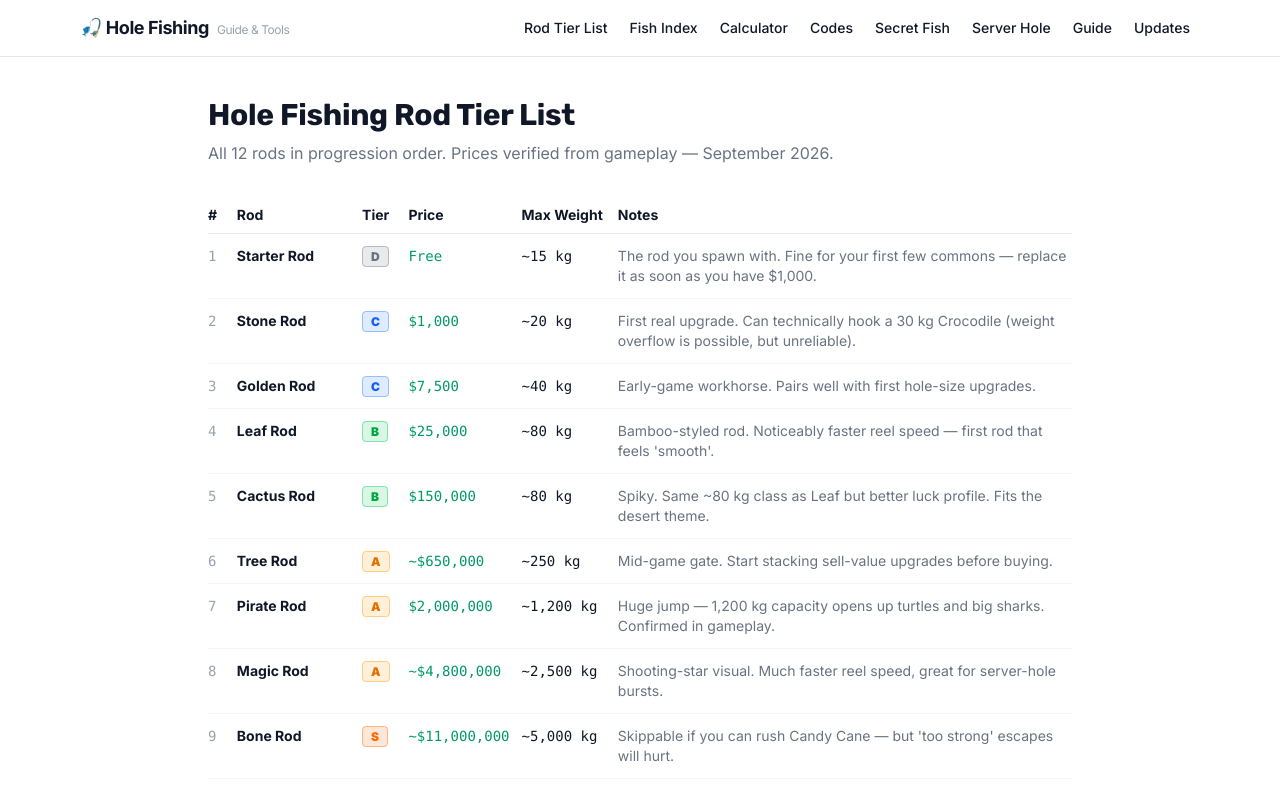
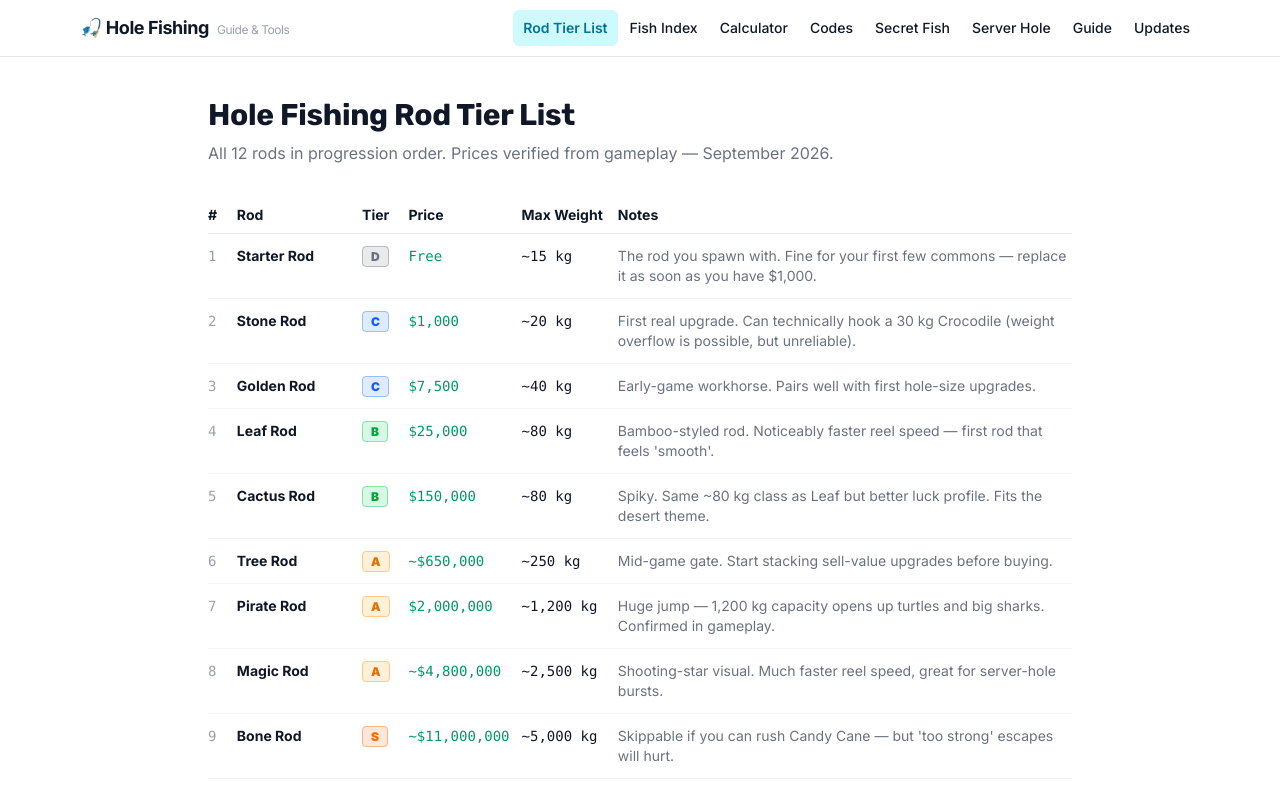
Before and after one commit to ken-fs/holefishing, a Next.js app: page /rods in a window 1280 px wide. Shown: the top 789 px of the page. Built offline with nearby package versions, Linux system fonts and the light colour scheme.

Commit message:
feat: UX/SEO pass — active nav, skip-link, hero LCP+texture, bento grid, FAQ 5+, focus rings

```diff
--- a/src/app/codes/page.tsx
+++ b/src/app/codes/page.tsx
@@ -31,6 +31,16 @@ export default function CodesPage() {
       question: 'How do I get free rewards in Hole Fishing without codes?',
       answer:
         'Claim the free reward chest near the spawn (likes/group rewards), fish during the Server Hole event for 4x cash, and complete your fish index — each milestone grants permanent +luck.',
+    },
+    {
+      question: 'When will Hole Fishing add codes?',
+      answer:
+        'No official date has been announced. Roblox simulators typically add codes around major updates or visit milestones — the Desert Event did not include a code system. We monitor daily and update this page the moment codes arrive.',
+    },
+    {
+      question: 'Are the Hole Fishing codes on other websites real?',
+      answer:
+        'No. Any site currently listing "working Hole Fishing codes" is fabricating them — the game has no redemption UI. Bookmark this page for verified status instead.',
     },
   ]);
 
--- a/src/app/globals.css
+++ b/src/app/globals.css
@@ -52,17 +52,17 @@ code {
   @apply px-1 py-0.5 rounded bg-gray-100 dark:bg-gray-800 text-sm font-mono;
 }
 
-/* Hero：旭日放射 + 血色渐变 + 细颗粒，纯 CSS 无图片 */
+/* Hero：深水光晕 + 放射纹理 + 细颗粒，纯 CSS 无图片 */
 .hero-bg {
-  background-color: #0a0608;
+  background-color: #06202b;
   background-image:
-    radial-gradient(circle at 50% 120%, rgba(225, 29, 42, 0.55) 0%, rgba(225, 29, 42, 0) 55%),
+    radial-gradient(circle at 50% 120%, rgba(14, 116, 144, 0.55) 0%, rgba(14, 116, 144, 0) 55%),
     repeating-conic-gradient(
       from 0deg at 50% 120%,
       rgba(255, 255, 255, 0.04) 0deg 6deg,
       rgba(255, 255, 255, 0) 6deg 12deg
     ),
-    linear-gradient(160deg, #1a0306 0%, #0a0608 60%, #000 100%);
+    linear-gradient(160deg, #062530 0%, #041820 60%, #020d12 100%);
 }
 
 /* 细颗粒噪点覆盖层（SVG data URI，约 1KB）*/
@@ -87,3 +87,44 @@ code {
   -webkit-box-orient: vertical;
   overflow: hidden;
 }
+
+/* ===== 体验优化批次 ===== */
+/* 标题防孤词 */
+h1, h2 {
+  text-wrap: balance;
+}
+/* 数字表格化（价格/数值不跳动） */
+.tabular {
+  font-variant-numeric: tabular-nums;
+}
+/* 键盘焦点环（可访问性） */
+a:focus-visible,
+button:focus-visible,
+select:focus-visible,
+input:focus-visible {
+  outline: 2px solid var(--color-deep-500);
+  outline-offset: 2px;
+  border-radius: 6px;
+}
+/* 按钮按压缩放反馈 */
+.btn-press {
+  transition: transform 150ms ease, background-color 200ms ease, color 200ms ease;
+}
+.btn-press:active {
+  transform: scale(0.97);
+}
+/* 跳转主内容链接（屏幕阅读器/键盘） */
+.skip-link {
+  position: absolute;
+  left: -9999px;
+  top: 0;
+  z-index: 100;
+  padding: 0.5rem 1rem;
+  background: var(--color-deep-600);
+  color: #fff;
+  border-radius: 0 0 0.5rem 0;
+  font-weight: 600;
+}
+.skip-link:focus {
+  left: 0;
+}
--- a/src/app/layout.tsx
+++ b/src/app/layout.tsx
@@ -51,8 +51,9 @@ gtag('config', 'G-QX57H8KJLJ');`}
         </Script>
       </head>
       <body className="min-h-screen bg-white dark:bg-gray-950 text-gray-900 dark:text-gray-100 antialiased font-body">
+        <a href="#main" className="skip-link">Skip to content</a>
         <Header />
-        <main className="min-h-[calc(100vh-180px)]">{children}</main>
+        <main id="main" className="min-h-[calc(100vh-180px)]">{children}</main>
         <Footer />
       </body>
     </html>
--- a/src/app/page.tsx
+++ b/src/app/page.tsx
@@ -23,9 +23,9 @@ export default function HomePage() {
       <script type="application/ld+json" dangerouslySetInnerHTML={{ __html: JSON.stringify(schema) }} />
 
       {/* Hero */}
-      <section className="relative rounded-2xl overflow-hidden mb-10 border border-gray-200 dark:border-gray-800">
+      <section className="relative rounded-2xl overflow-hidden mb-10 border border-gray-200 dark:border-gray-800 hero-bg hero-grain">
         <div className="absolute inset-0 bg-gradient-to-br from-cyan-900/80 via-cyan-950/85 to-gray-950/90" />
-        <img src="/hero-bg.jpg" alt="Hole Fishing gameplay" className="absolute inset-0 w-full h-full object-cover -z-10" />
+        <img src="/hero-bg.jpg" alt="Hole Fishing gameplay" fetchPriority="high" loading="eager" className="absolute inset-0 w-full h-full object-cover -z-10" />
         <div className="relative px-6 py-14 md:py-20 text-white">
           <p className="text-cyan-300 text-sm font-semibold mb-2 tracking-wide uppercase">🏜️ Desert Event Live Now</p>
           <h1 className="text-4xl md:text-5xl font-black mb-4 tracking-tight">Hole Fishing Guide &amp; Tools</h1>
@@ -34,10 +34,10 @@ export default function HomePage() {
             rod tier lists, full fish index, progression calculator and secret fish guides. Updated {getCurrentDateString()}.
           </p>
           <div className="flex flex-wrap gap-3">
-            <Link href="/rods" className="px-5 py-2.5 rounded-lg bg-cyan-500 hover:bg-cyan-400 text-gray-950 font-bold transition-colors">
+            <Link href="/rods" className="btn-press px-5 py-2.5 rounded-lg bg-cyan-500 hover:bg-cyan-400 text-gray-950 font-bold">
               Rod Tier List →
             </Link>
-            <Link href="/fish" className="px-5 py-2.5 rounded-lg bg-white/10 hover:bg-white/20 border border-white/20 font-semibold transition-colors">
+            <Link href="/fish" className="btn-press px-5 py-2.5 rounded-lg bg-white/10 hover:bg-white/20 border border-white/20 font-semibold">
               Browse Fish Index
             </Link>
           </div>
@@ -63,8 +63,8 @@ export default function HomePage() {
       <section className="mb-10">
         <h2 className="text-2xl font-black mb-4">Tools &amp; Guides</h2>
         <div className="grid grid-cols-1 md:grid-cols-2 lg:grid-cols-3 gap-4">
-          {TOOLS.map((t) => (
-            <Link key={t.href} href={t.href} className="p-5 rounded-xl border border-gray-200 dark:border-gray-800 hover:border-cyan-500 dark:hover:border-cyan-600 hover:shadow-lg transition-all group">
+          {TOOLS.map((t, i) => (
+            <Link key={t.href} href={t.href} className={`p-5 rounded-xl border border-gray-200 dark:border-gray-800 hover:border-cyan-500 dark:hover:border-cyan-600 hover:shadow-lg hover:shadow-cyan-950/10 dark:hover:shadow-cyan-500/5 transition-all group ${i === 0 ? 'md:col-span-2 bg-gradient-to-br from-cyan-50/80 to-transparent dark:from-cyan-950/30 dark:to-transparent' : ''}`}>
               <div className="text-2xl mb-2">{t.emoji}</div>
               <h3 className="font-bold mb-1 group-hover:text-cyan-600 dark:group-hover:text-cyan-400 transition-colors">{t.title}</h3>
               <p className="text-sm text-gray-500">{t.desc}</p>
--- a/src/app/rods/page.tsx
+++ b/src/app/rods/page.tsx
@@ -40,6 +40,16 @@ export default function RodsPage() {
       question: 'What does max weight do in Hole Fishing?',
       answer:
         'Every fish has a weight. If the hooked fish exceeds your rod\'s max weight, you get the "too strong" message and lose the catch. Bigger holes spawn heavier fish, so rod and hole upgrades must stay balanced.',
+    },
+    {
+      question: 'How much does the Hacker Rod cost in Hole Fishing?',
+      answer:
+        '$320,000,000 — it is the 12th and final rod, with effectively unlimited weight capacity. Expect a long grind funded by night fishing and Server Hole events.',
+    },
+    {
+      question: 'Is the Cactus Rod worth buying in Hole Fishing?',
+      answer:
+        'Yes. At ~$150,000 the Cactus Rod sits in the critical early-mid game bracket (~80 kg capacity). It bridges the gap between the cheap early rods and the $650K Tree Rod tier.',
     },
   ]);
 
--- a/src/components/Header.tsx
+++ b/src/components/Header.tsx
@@ -1,4 +1,5 @@
 import Link from 'next/link';
+import NavLink from '@/components/NavLink';
 import { getGameConfig } from '@/lib/data';
 
 const config = getGameConfig();
@@ -24,13 +25,7 @@ export default function Header() {
         </Link>
         <nav className="flex items-center gap-0.5 text-sm font-medium overflow-x-auto">
           {NAV.map((item) => (
-            <Link
-              key={item.href}
-              href={item.href}
-              className="px-2.5 py-2 rounded-md hover:bg-gray-100 dark:hover:bg-gray-800 transition-colors whitespace-nowrap"
-            >
-              {item.label}
-            </Link>
+            <NavLink key={item.href} href={item.href} label={item.label} />
           ))}
         </nav>
       </div>
--- /dev/null
+++ b/src/components/NavLink.tsx
@@ -0,0 +1,22 @@
+'use client';
+
+import Link from 'next/link';
+import { usePathname } from 'next/navigation';
+
+export default function NavLink({ href, label }: { href: string; label: string }) {
+  const pathname = usePathname();
+  const active = pathname === href || (href !== '/' && pathname.startsWith(href));
+  return (
+    <Link
+      href={href}
+      aria-current={active ? 'page' : undefined}
+      className={`px-2.5 py-2 rounded-md transition-colors whitespace-nowrap ${
+        active
+          ? 'bg-cyan-100 dark:bg-cyan-950/60 text-cyan-700 dark:text-cyan-300 font-semibold'
+          : 'hover:bg-gray-100 dark:hover:bg-gray-800'
+      }`}
+    >
+      {label}
+    </Link>
+  );
+}
```
